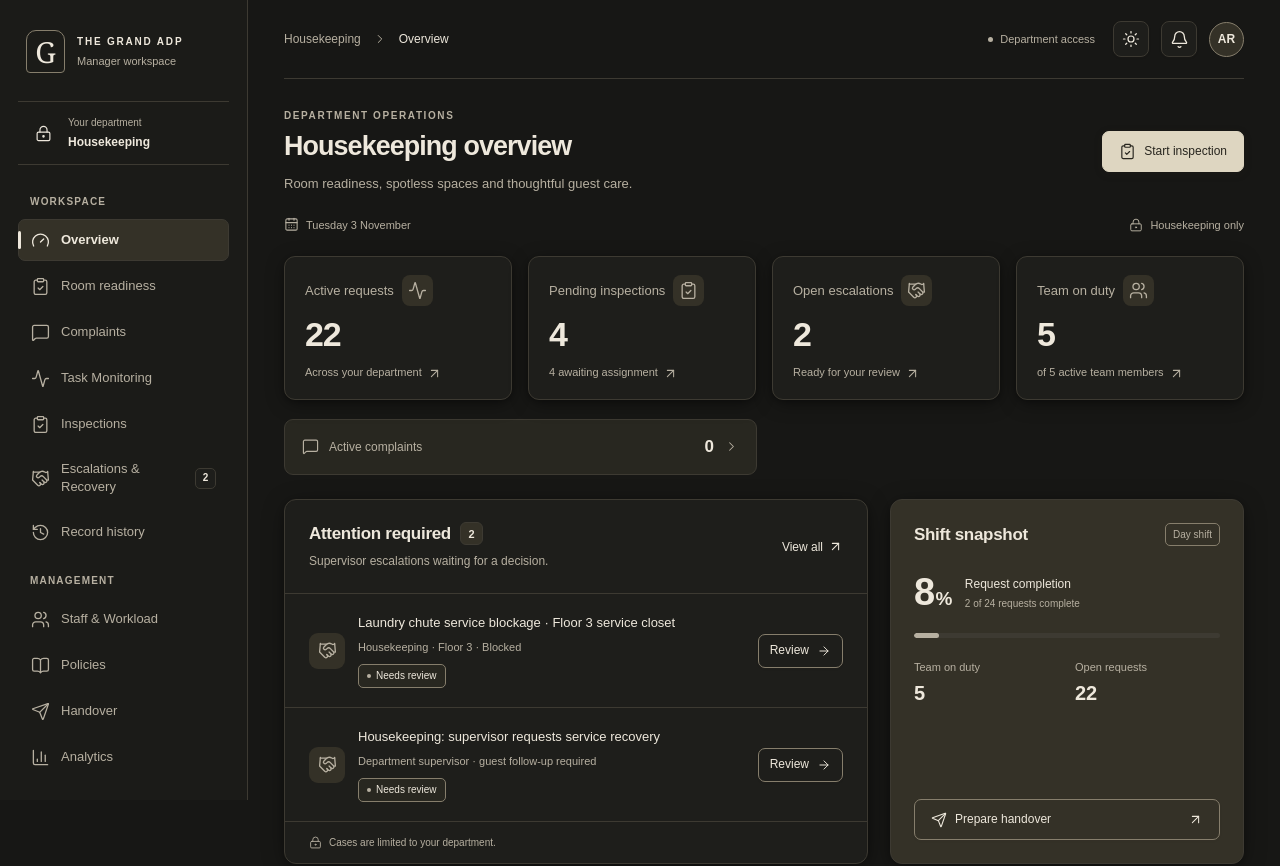
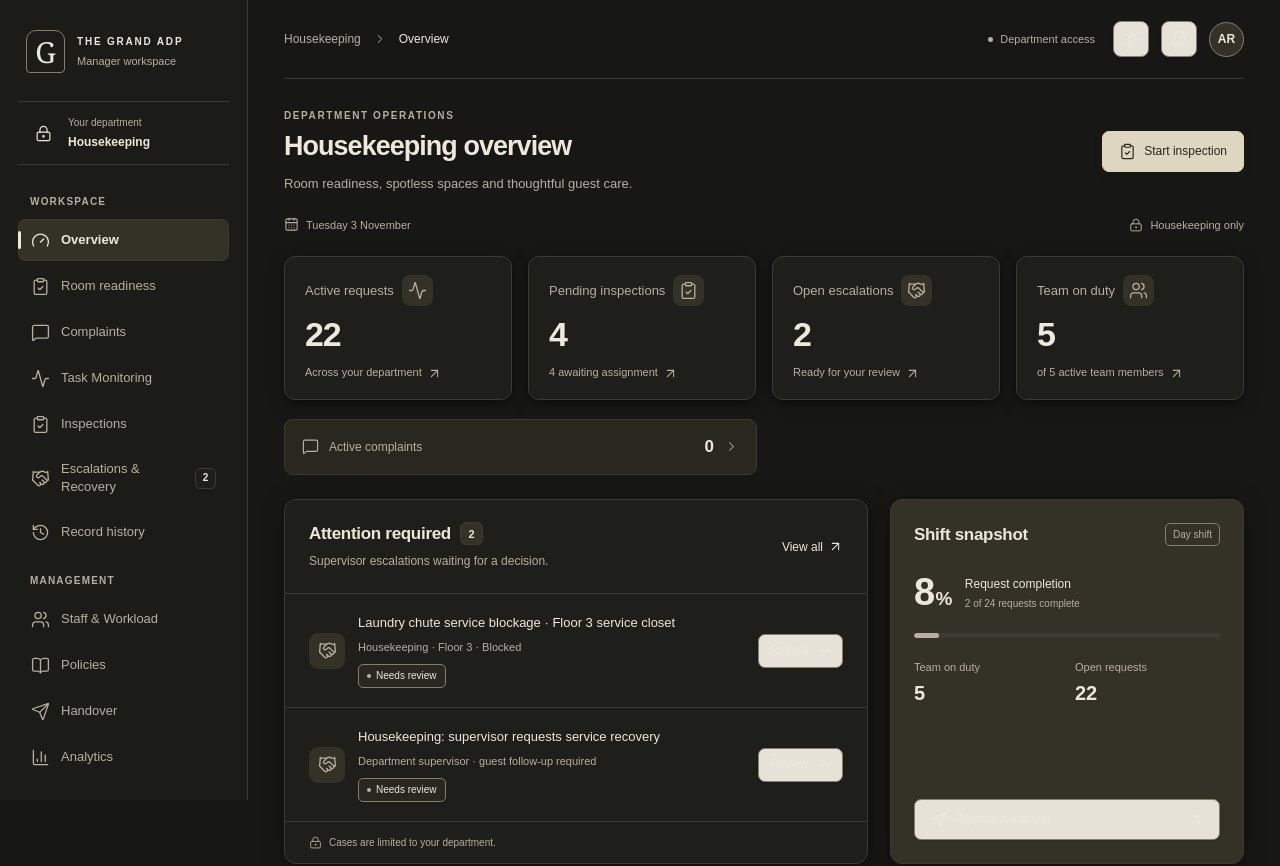
Before and after one commit to chinmaya-behera/hotel-app-main, a Next.js app in the folder public-preview/: page /staff/duty-manager in a window 1280 px wide. Shown: the top 866 px of the page. Built offline with nearby package versions, Linux system fonts and the light colour scheme.

Commit message:
style(security): apply rgb(231, 226, 215) tone strictly to security buttons and forms

```diff
--- a/public-preview/src/components/frontdesk/frontdesk.css
+++ b/public-preview/src/components/frontdesk/frontdesk.css
@@ -305,7 +305,7 @@
 :root[data-theme='light'] .fd-tabs {
   background: rgba(255, 255, 255, 0.88);
   border-color: rgba(234, 213, 220, 0.7);
-  box-shadow: 0 2px 8px -2px rgba(231, 226, 215, 0.05);
+  box-shadow: 0 2px 8px -2px rgba(1, 31, 75, 0.05);
 }
 :root[data-theme='light'] .fd-tab[aria-selected='true'] {
   color: #011f4b;
--- a/public-preview/src/components/manager/department-manager.css
+++ b/public-preview/src/components/manager/department-manager.css
@@ -1,4 +1,55 @@
 /* Local aliases keep every manager screen, form and dialog on the shared warm theme. */
+.department-manager-page,
+.dm-dialog,
+.dm-workspace,
+.dm-dialog-card {
+  --white: 231 226 215;
+}
+.department-manager-page input,
+.department-manager-page select,
+.department-manager-page textarea,
+.dm-dialog input,
+.dm-dialog select,
+.dm-dialog textarea,
+.dm-workspace input,
+.dm-workspace select,
+.dm-workspace textarea,
+.dm-dialog-card input,
+.dm-dialog-card select,
+.dm-dialog-card textarea {
+  background: rgb(231, 226, 215) !important;
+  border: 1px solid var(--dm-accent) !important;
+  color: var(--dm-ink) !important;
+}
+.department-manager-page .dm-small-button,
+.dm-dialog .dm-small-button,
+.dm-workspace .dm-small-button,
+.dm-dialog-card .dm-small-button,
+.department-manager-page .dm-secondary,
+.dm-dialog .dm-secondary,
+.dm-workspace .dm-secondary,
+.dm-dialog-card .dm-secondary,
+.department-manager-page .dm-icon-button,
+.dm-dialog .dm-icon-button,
+.dm-workspace .dm-icon-button,
+.dm-dialog-card .dm-icon-button {
+  background: rgb(231, 226, 215) !important;
+  border-color: var(--dm-accent) !important;
+}
+.department-manager-page .dm-small-button:hover,
+.dm-dialog .dm-small-button:hover,
+.dm-workspace .dm-small-button:hover,
+.dm-dialog-card .dm-small-button:hover,
+.department-manager-page .dm-secondary:hover,
+.dm-dialog .dm-secondary:hover,
+.dm-workspace .dm-secondary:hover,
+.dm-dialog-card .dm-secondary:hover,
+.department-manager-page .dm-icon-button:hover,
+.dm-dialog .dm-icon-button:hover,
+.dm-workspace .dm-icon-button:hover,
+.dm-dialog-card .dm-icon-button:hover {
+  background: var(--dm-surface) !important;
+}
 .department-manager-page {
   --dm-paper: var(--warm-panel);
   --dm-surface: var(--warm-highlight);
@@ -47,7 +98,7 @@
 .dm-breadcrumb strong { font-weight: 500; color: var(--dm-ink); }
 .dm-live { display: flex; align-items: center; gap: 7px; font-size: 11px; color: var(--dm-muted); margin-right: 6px; white-space: nowrap; }
 .dm-live i { width: 5px; height: 5px; border-radius: 50%; background: var(--dm-muted); }
-.dm-icon-button { position: relative; display: inline-flex; align-items: center; justify-content: center; flex-shrink: 0; width: 36px; height: 36px; border: 1px solid var(--dm-line); border-radius: 8px; color: var(--dm-ink); background: var(--dm-paper); box-shadow: 0 1px 3px rgba(44, 36, 25, 0.04); transition: transform .2s cubic-bezier(0.16, 1, 0.3, 1), box-shadow .2s cubic-bezier(0.16, 1, 0.3, 1), background .2s ease; }
+.dm-icon-button { position: relative; display: inline-flex; align-items: center; justify-content: center; flex-shrink: 0; width: 36px; height: 36px; border: 1px solid var(--dm-line); border-radius: 8px; color: var(--dm-ink); background: rgb(231, 226, 215); box-shadow: 0 1px 3px rgba(44, 36, 25, 0.04); transition: transform .2s cubic-bezier(0.16, 1, 0.3, 1), box-shadow .2s cubic-bezier(0.16, 1, 0.3, 1), background .2s ease; }
 .dm-icon-button:hover { background: var(--dm-surface); transform: translateY(-1px); box-shadow: 0 4px 10px rgba(44, 36, 25, 0.1); }
 .dm-icon-button:active { transform: translateY(0); }
 .dm-icon-button b { position: absolute; top: -5px; right: -5px; min-width: 17px; height: 17px; padding: 0 4px; border-radius: 10px; background: var(--dm-ink); color: var(--dm-paper); font-size: 10px; line-height: 17px; }
@@ -81,12 +132,12 @@
 .dm-text-button { display: inline-flex; align-items: center; justify-content: center; gap: 5px; font-size: 12px; line-height: 1.5; font-weight: 500; color: var(--dm-ink); flex-shrink: 0; }
 .dm-text-button:hover { text-decoration: underline; text-underline-offset: 4px; }
 .dm-small-button, .dm-primary, .dm-secondary { display: inline-flex; justify-content: center; align-items: center; gap: 8px; border-radius: 7px; font-weight: 500; font-size: 12px; line-height: 1.4; transition: transform .2s cubic-bezier(0.16, 1, 0.3, 1), box-shadow .2s cubic-bezier(0.16, 1, 0.3, 1), background .2s ease, border-color .2s ease, color .2s ease; }
-.dm-small-button { min-height: 34px; padding: 7px 11px; border: 1px solid var(--dm-accent); color: var(--dm-ink); background: var(--dm-paper); box-shadow: 0 1px 3px rgba(44, 36, 25, 0.04); }
+.dm-small-button { min-height: 34px; padding: 7px 11px; border: 1px solid var(--dm-accent); color: var(--dm-ink); background: rgb(231, 226, 215); box-shadow: 0 1px 3px rgba(44, 36, 25, 0.04); }
 .dm-primary, .dm-secondary { min-height: 41px; padding: 11px 16px; }
 .dm-primary { background: var(--warm-primary); border: 1px solid var(--warm-primary); color: var(--warm-on-primary); box-shadow: 0 2px 8px rgba(44, 36, 25, 0.16); }
 .dm-primary:hover:not(:disabled) { transform: translateY(-2px); box-shadow: 0 6px 18px rgba(44, 36, 25, 0.26); filter: brightness(1.05); }
 .dm-primary:active:not(:disabled) { transform: translateY(0); box-shadow: 0 2px 4px rgba(44, 36, 25, 0.16); }
-.dm-secondary { border: 1px solid var(--dm-accent); color: var(--dm-ink); background: transparent; box-shadow: 0 1px 3px rgba(44, 36, 25, 0.04); }
+.dm-secondary { border: 1px solid var(--dm-accent); color: var(--dm-ink); background: rgb(231, 226, 215); box-shadow: 0 1px 3px rgba(44, 36, 25, 0.04); }
 .dm-secondary:hover, .dm-small-button:hover:not(:disabled) { background: var(--dm-surface); border-color: var(--dm-ink); transform: translateY(-1.5px); box-shadow: 0 4px 12px rgba(44, 36, 25, 0.09); }
 .dm-secondary:active, .dm-small-button:active:not(:disabled) { transform: translateY(0); box-shadow: 0 1px 2px rgba(44, 36, 25, 0.05); }
 .dm-priority-panel { display: flex; flex-direction: column; }
@@ -143,7 +194,8 @@
 .dm-toolbar > input { width: 100%; max-width: 500px; }
 .dm-search { display: flex; align-items: center; gap: 10px; flex: 1; min-width: 170px; max-width: 500px; color: var(--dm-muted); }
 .dm-search input { width: 100%; }
-.dm-workspace input, .dm-workspace select, .dm-workspace textarea { min-width: 0; min-height: 41px; padding: 10px 12px; border: 1px solid var(--dm-accent); border-radius: 7px; background: var(--dm-paper); color: var(--dm-ink); font-size: 13px; font-family: inherit; line-height: 1.5; }
+.dm-workspace input, .dm-workspace select, .dm-workspace textarea,
+.dm-dialog input, .dm-dialog select, .dm-dialog textarea { min-width: 0; min-height: 41px; padding: 10px 12px; border: 1px solid var(--dm-accent); border-radius: 7px; background: rgb(231, 226, 215); color: var(--dm-ink); font-size: 13px; font-family: inherit; line-height: 1.5; }
 .dm-workspace input::placeholder, .dm-workspace textarea::placeholder { color: var(--dm-muted); opacity: .85; }
 .dm-workspace input[readonly] { background: var(--dm-surface); color: var(--dm-muted); }
 .dm-workspace select { cursor: pointer; padding-right: 25px; }
--- a/public-preview/src/components/shared/TopBar.tsx
+++ b/public-preview/src/components/shared/TopBar.tsx
@@ -259,7 +259,7 @@ export function TopBar({ active, showRail = true }: TopBarProps) {
                       className={cn(
                         'staff-profile-card absolute right-0 top-full mt-2 w-84 sm:w-96 rounded-3xl p-5 z-50 animate-in fade-in zoom-in-95 duration-150 backdrop-blur-2xl shadow-2xl overflow-hidden border-2',
                         isLight
-                          ? 'border-slate-300 shadow-[0_25px_60px_-15px_rgba(231,226,215,0.18)]'
+                          ? 'border-slate-300 shadow-[0_25px_60px_-15px_rgba(1,31,75,0.18)]'
                           : 'border-slate-600/90 shadow-[0_25px_60px_-10px_rgba(0,0,0,0.95),0_0_0_1px_rgba(255,255,255,0.15)] ring-1 ring-amber-400/30'
                       )}
                       style={{
--- a/public-preview/src/components/staff/security/SecurityBackupModal.tsx
+++ b/public-preview/src/components/staff/security/SecurityBackupModal.tsx
@@ -31,7 +31,7 @@ export function SecurityBackupModal({ item, isOpen, onClose, onSubmit }: Securit
 
   return (
     <div className="fixed inset-0 z-50 flex items-center justify-center p-4 bg-stone-900/45 backdrop-blur-sm animate-in fade-in duration-150">
-      <div className="w-full max-w-md bg-white border border-[var(--dm-line)] rounded-2xl p-6 shadow-2xl flex flex-col max-h-[90vh] overflow-y-auto text-[var(--dm-ink)]">
+      <div className="dm-dialog-card w-full max-w-md bg-white border border-[var(--dm-line)] rounded-2xl p-6 shadow-2xl flex flex-col max-h-[90vh] overflow-y-auto text-[var(--dm-ink)]">
         {/* Header */}
         <div className="flex items-center justify-between pb-4 border-b border-[var(--dm-line)]">
           <div className="flex items-center gap-3">
--- a/public-preview/src/components/staff/security/SecurityEscalateModal.tsx
+++ b/public-preview/src/components/staff/security/SecurityEscalateModal.tsx
@@ -32,7 +32,7 @@ export function SecurityEscalateModal({ item, isOpen, onClose, onSubmit }: Secur
 
   return (
     <div className="fixed inset-0 z-50 flex items-center justify-center p-4 bg-stone-900/45 backdrop-blur-sm animate-in fade-in duration-150">
-      <div className="w-full max-w-lg bg-white border border-[var(--dm-line)] rounded-2xl p-6 shadow-2xl flex flex-col max-h-[90vh] overflow-y-auto text-[var(--dm-ink)]">
+      <div className="dm-dialog-card w-full max-w-lg bg-white border border-[var(--dm-line)] rounded-2xl p-6 shadow-2xl flex flex-col max-h-[90vh] overflow-y-auto text-[var(--dm-ink)]">
         {/* Header */}
         <div className="flex items-center justify-between pb-4 border-b border-[var(--dm-line)]">
           <div className="flex items-center gap-3">
--- a/public-preview/src/components/staff/security/SecurityFloorPlanModal.tsx
+++ b/public-preview/src/components/staff/security/SecurityFloorPlanModal.tsx
@@ -23,7 +23,7 @@ export function SecurityFloorPlanModal({
 
   return (
     <div className="fixed inset-0 z-50 flex items-center justify-center p-4 bg-stone-900/45 backdrop-blur-sm animate-in fade-in duration-150">
-      <div className="w-full max-w-lg bg-white border border-[var(--dm-line)] rounded-2xl p-6 shadow-2xl flex flex-col max-h-[90vh] overflow-y-auto text-[var(--dm-ink)]">
+      <div className="dm-dialog-card w-full max-w-lg bg-white border border-[var(--dm-line)] rounded-2xl p-6 shadow-2xl flex flex-col max-h-[90vh] overflow-y-auto text-[var(--dm-ink)]">
         {/* Header */}
         <div className="flex items-center justify-between pb-4 border-b border-[var(--dm-line)]">
           <div className="flex items-center gap-3">
--- a/public-preview/src/components/staff/security/SecurityIncidentDetailModal.tsx
+++ b/public-preview/src/components/staff/security/SecurityIncidentDetailModal.tsx
@@ -136,7 +136,7 @@ export function SecurityIncidentDetailModal({
   return (
     <>
       <div className="fixed inset-0 z-40 flex items-center justify-center p-4 bg-stone-900/45 backdrop-blur-sm animate-in fade-in duration-150">
-        <div className="w-full max-w-lg bg-white border border-[var(--dm-line)] rounded-2xl p-6 shadow-2xl flex flex-col max-h-[92vh] overflow-y-auto text-[var(--dm-ink)]">
+        <div className="dm-dialog-card w-full max-w-lg bg-white border border-[var(--dm-line)] rounded-2xl p-6 shadow-2xl flex flex-col max-h-[92vh] overflow-y-auto text-[var(--dm-ink)]">
           {/* Header */}
           <div className="flex items-center justify-between pb-4 border-b border-[var(--dm-line)]">
             <div className="flex items-center gap-2.5">
--- a/public-preview/src/components/staff/security/SecurityLogIncidentModal.tsx
+++ b/public-preview/src/components/staff/security/SecurityLogIncidentModal.tsx
@@ -53,7 +53,7 @@ export function SecurityLogIncidentModal({ isOpen, onClose, onSubmit }: Security
 
   return (
     <div className="fixed inset-0 z-50 flex items-center justify-center p-4 bg-stone-900/45 backdrop-blur-sm animate-in fade-in duration-150">
-      <div className="w-full max-w-lg bg-white border border-[var(--dm-line)] rounded-2xl p-6 shadow-2xl flex flex-col max-h-[90vh] overflow-y-auto text-[var(--dm-ink)]">
+      <div className="dm-dialog-card w-full max-w-lg bg-white border border-[var(--dm-line)] rounded-2xl p-6 shadow-2xl flex flex-col max-h-[90vh] overflow-y-auto text-[var(--dm-ink)]">
         {/* Header */}
         <div className="flex items-center justify-between pb-4 border-b border-[var(--dm-line)]">
           <div className="flex items-center gap-3">
--- a/public-preview/src/components/staff/security/SecurityReportModal.tsx
+++ b/public-preview/src/components/staff/security/SecurityReportModal.tsx
@@ -83,7 +83,7 @@ export function SecurityReportModal({ item, isOpen, onClose, onSubmit }: Securit
 
   return (
     <div className="fixed inset-0 z-50 flex items-center justify-center p-4 bg-stone-900/45 backdrop-blur-sm animate-in fade-in duration-150">
-      <div className="w-full max-w-lg bg-white border border-[var(--dm-line)] rounded-2xl p-6 shadow-2xl flex flex-col max-h-[92vh] overflow-y-auto text-[var(--dm-ink)]">
+      <div className="dm-dialog-card w-full max-w-lg bg-white border border-[var(--dm-line)] rounded-2xl p-6 shadow-2xl flex flex-col max-h-[92vh] overflow-y-auto text-[var(--dm-ink)]">
         {/* Header */}
         <div className="flex items-center justify-between pb-4 border-b border-[var(--dm-line)]">
           <div className="flex items-center gap-3">
```
Also changed, not shown: public-preview/src/app/globals.css (+10 -9 lines).
